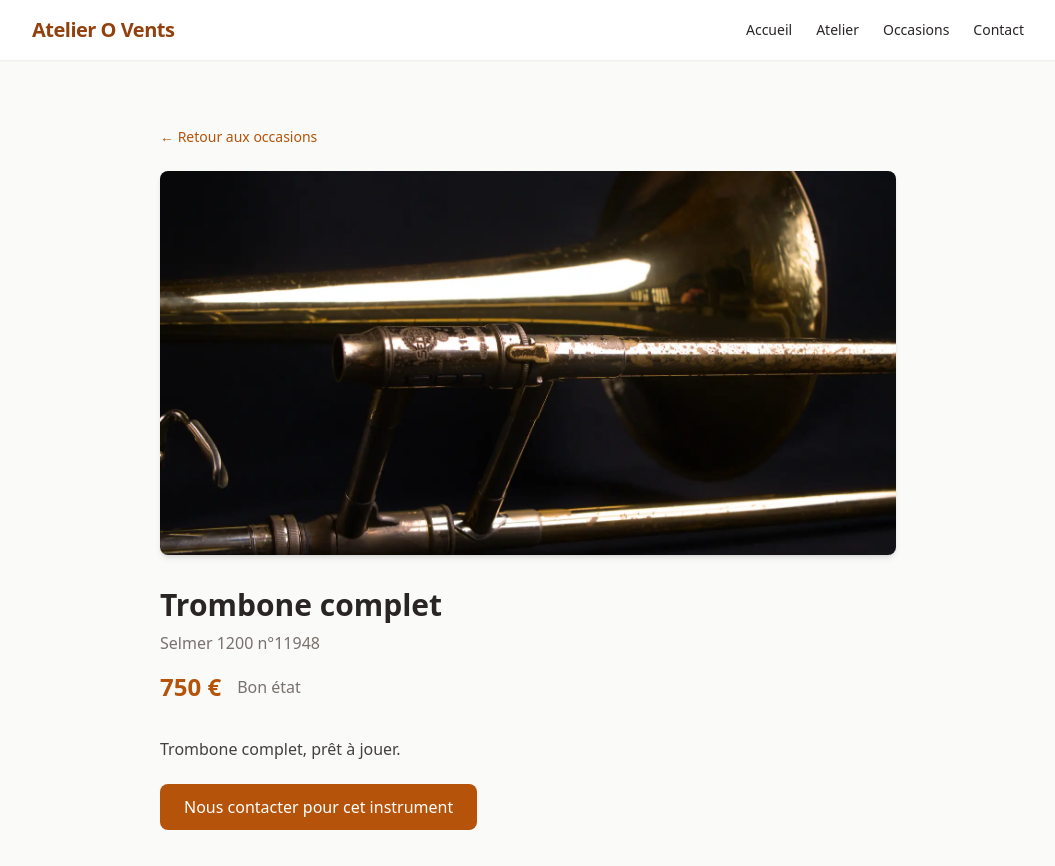
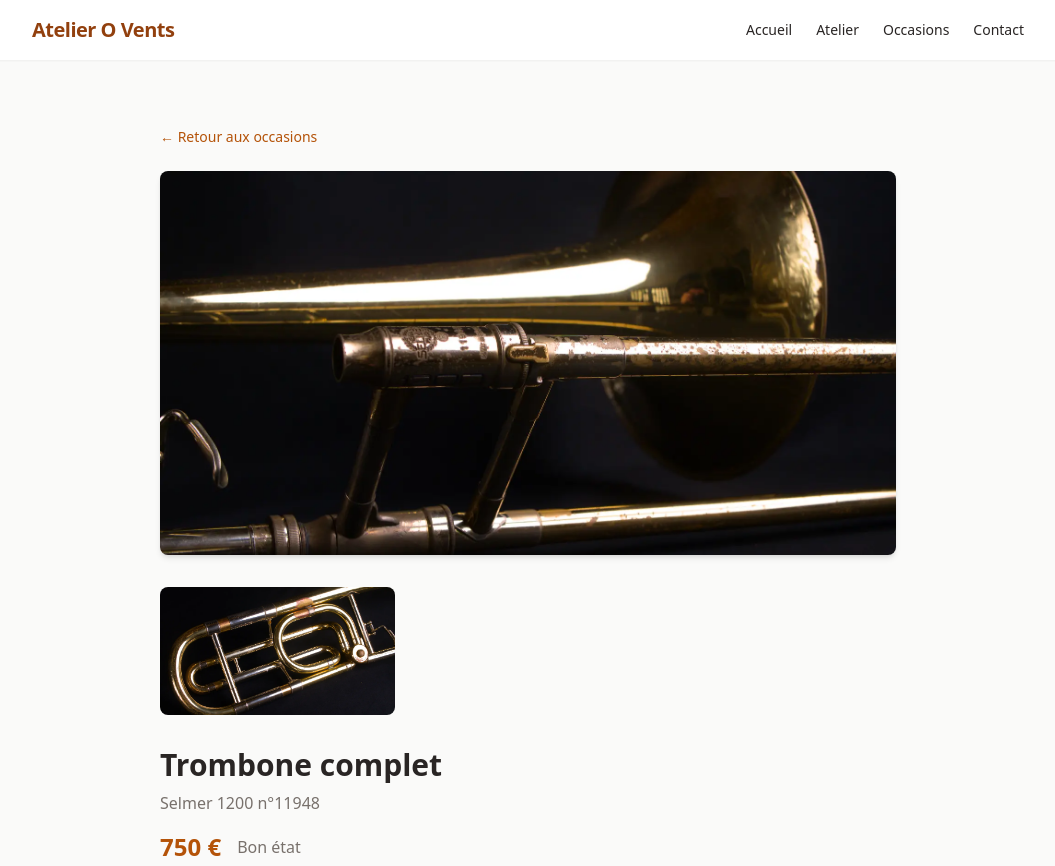
Before and after one commit to atelierovents/atelierovents, an Astro site: page /occasions/exemple in a window 1280 px wide. Shown: the top 866 px of the page, without its empty margins (112-1167 px from the left). Built offline with nearby package versions, Linux system fonts and the light colour scheme; Astro itself is replaced by a stand-in of ours.

Commit message:
Update Instruments d'occasion “exemple”
Co-authored-by: contact <contact@atelierovents.fr>

```diff
--- a/src/content/occasions/exemple.md
+++ b/src/content/occasions/exemple.md
@@ -4,5 +4,7 @@ marque: Selmer 1200 n°11948
 prix: 750
 etat: Bon état
 photo: /images/uploads/p1030547.webp
+galerie:
+  - /images/uploads/p1030551.webp
 ---
 Trombone complet, prêt à jouer.
```
Also changed, not shown: public/images/uploads/p1030546.webp (added), public/images/uploads/p1030551.webp (added).
